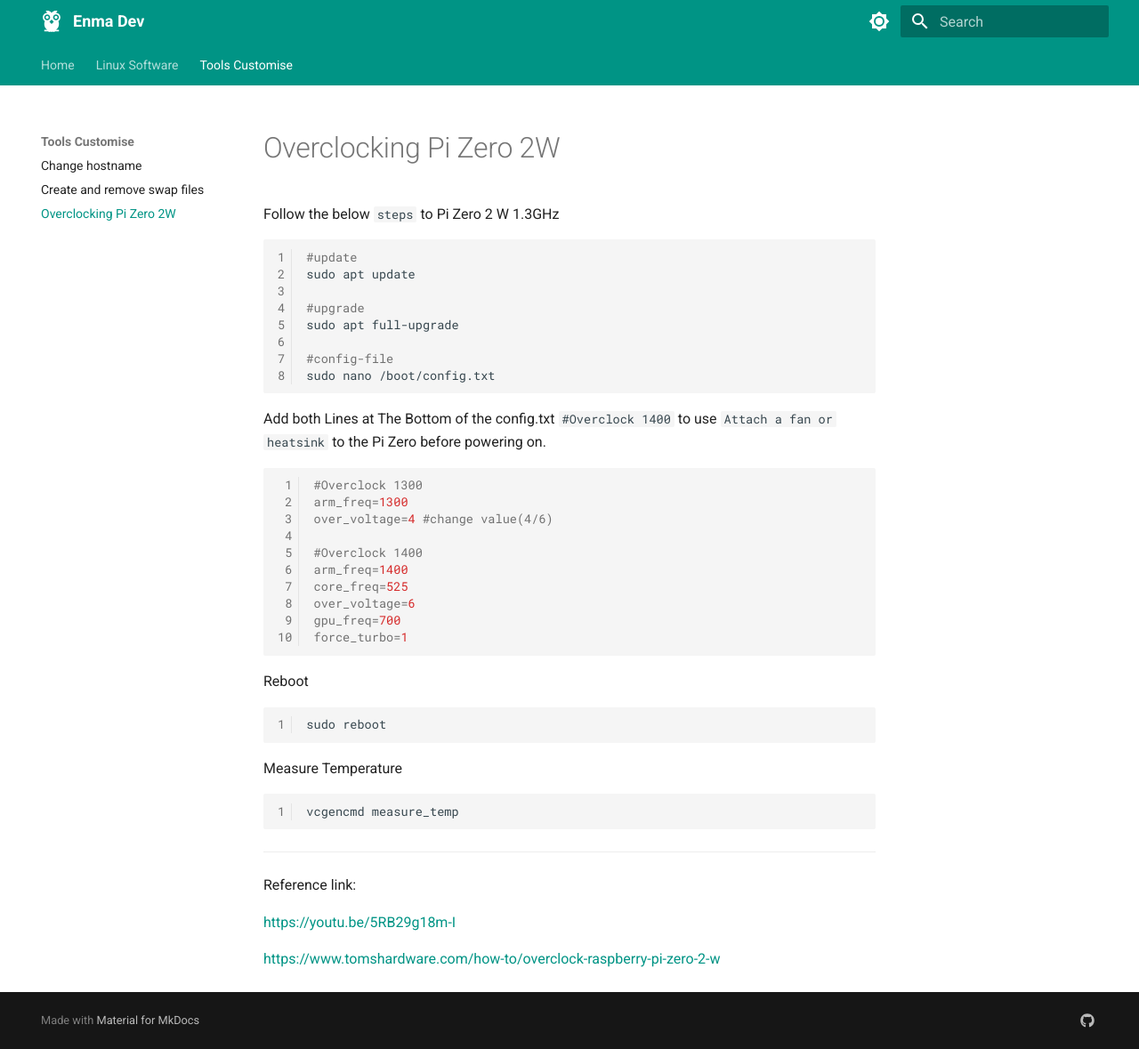
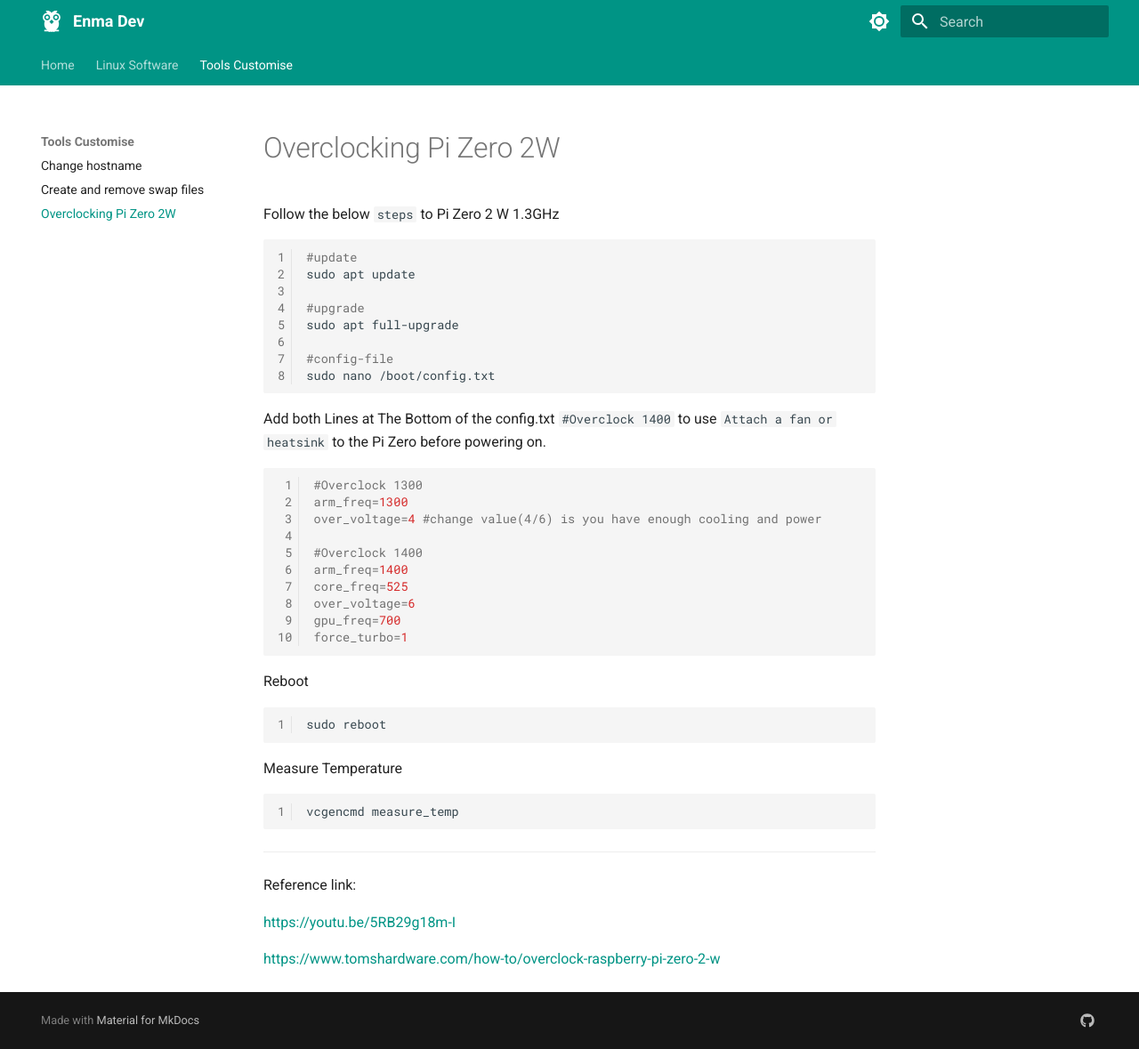
Before and after one commit to prashantdwivedi/enma, an MkDocs documentation site: the page built from docs/tools-customise/overclocking-pi-zero-2w.md, in a window 1280 px wide and 1179 px high. Shown: the whole window at 89% size. Built offline with MkDocs 1.6.1 and Material for MkDocs 9.7.7, drawn with Linux system fonts in a browser that asks for light colours.

Commit message:
update command

````diff
--- a/docs/tools-customise/overclocking-pi-zero-2w.md
+++ b/docs/tools-customise/overclocking-pi-zero-2w.md
@@ -17,7 +17,7 @@ Add both Lines at The Bottom of the config.txt
 ```bash
 #Overclock 1300
 arm_freq=1300
-over_voltage=4 #change value(4/6)
+over_voltage=4 #change value(4/6) is you have enough cooling and power
 
 #Overclock 1400
 arm_freq=1400
````
